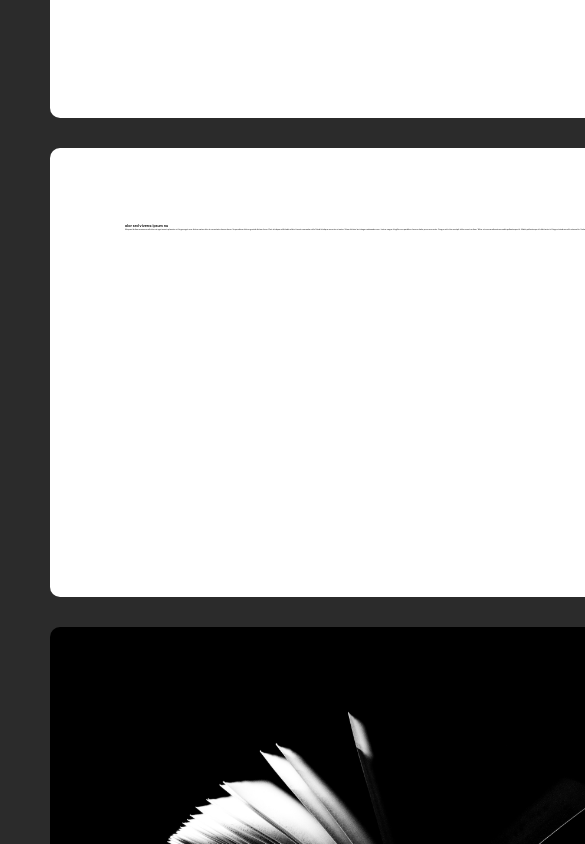
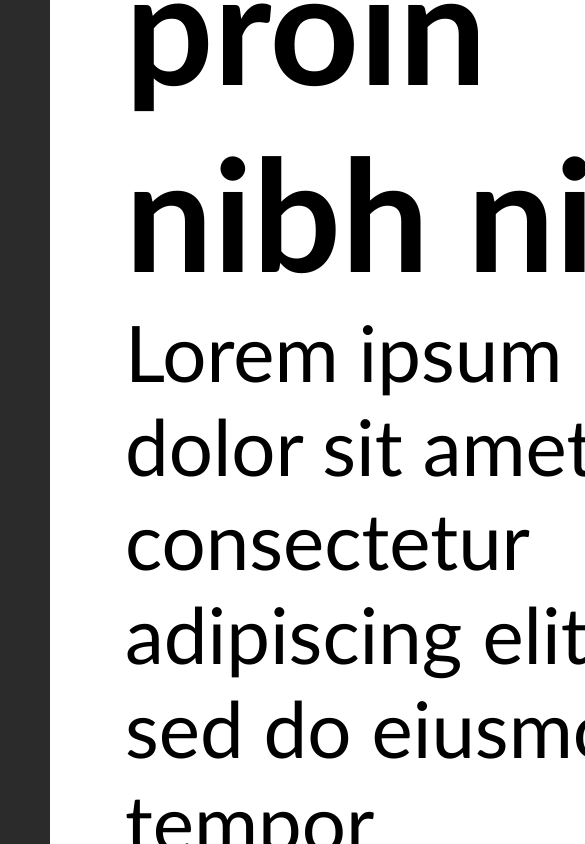
Before and after one commit to myWebsiteNow/myWebsiteNow.github.io, a plain HTML site: page index.html in a window 390 px wide. Shown: the part 1156-2000 px from the top of the page, 585 px wide, since content can reach past the window. Drawn offline with Linux system fonts and the light colour scheme.

Commit message:
Update backup.css

```diff
--- a/backup.css
+++ b/backup.css
@@ -280,7 +280,7 @@ body {
 
     .body1 {
         border-radius: 10px;
-        font-size: 0.5vw;
+        font-size: 20vw;
         padding: 75px;
         background: white;
         grid-column: 2/3;
@@ -289,7 +289,7 @@ body {
 
     .body2 {
         border-radius: 10px;
-        font-size: 0.5vw;
+        font-size: 20vw;
         padding: 75px;
         background: white;
         grid-column: 2/3;
@@ -312,7 +312,7 @@ body {
 
     .body3 {
         border-radius: 10px;
-        font-size: 0.5vw;
+        font-size: 20vw;
         padding: 75px;
         background: white;
         grid-column: 2/3;
```
